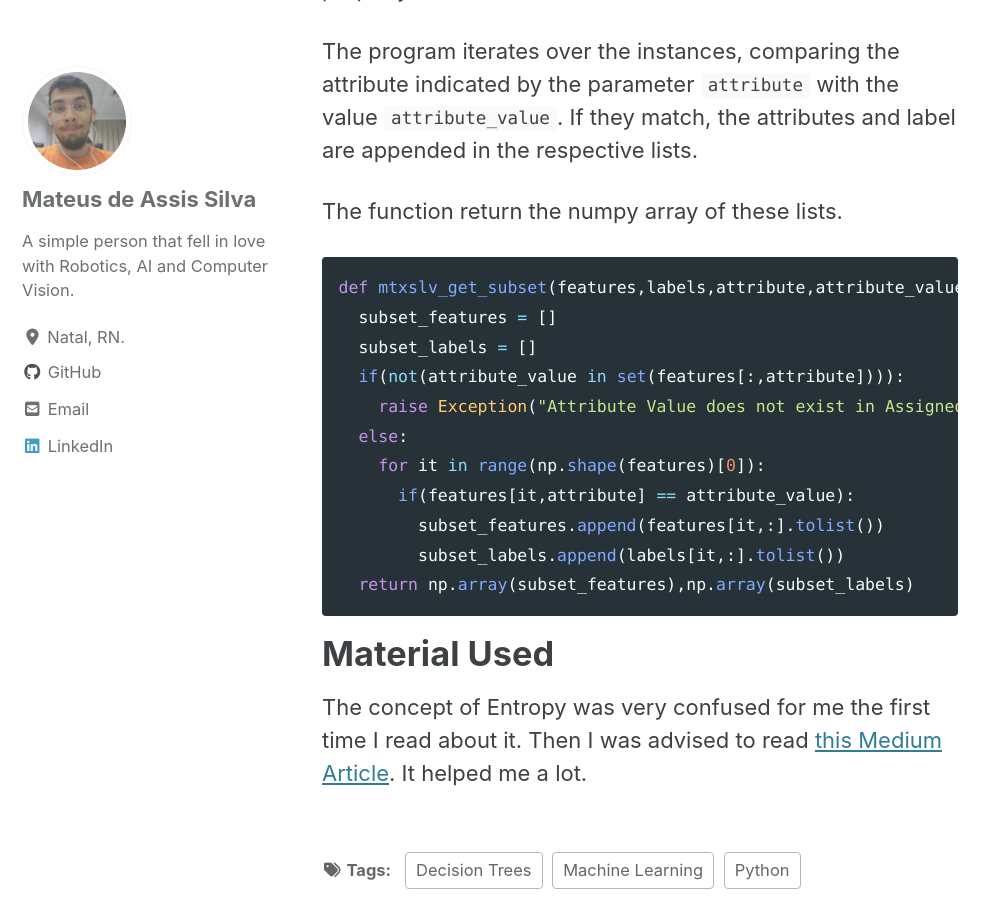
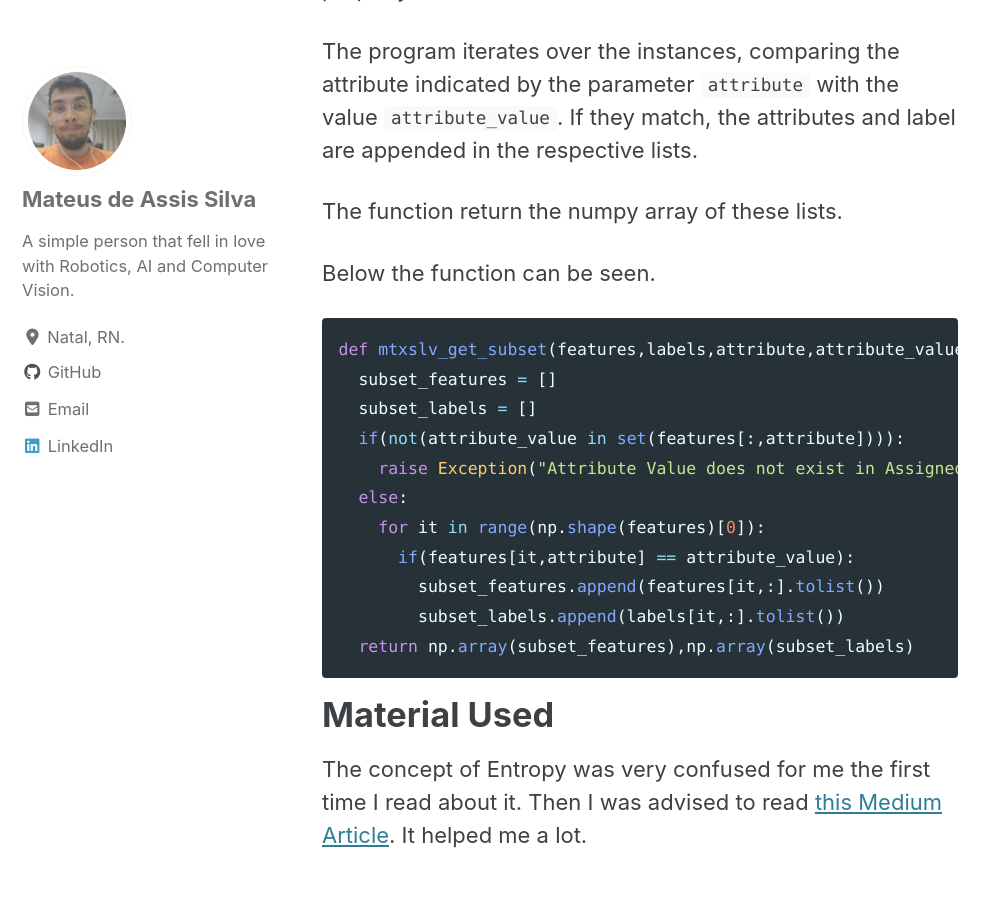
Before and after one commit to mtxslv/mtxslv.github.io, a Jekyll site: the page built from _posts/2020-05-12-id3_part_2.md, in a window 1280 px wide and 900 px high, scrolled down 5228 px. Shown: the whole window, without its empty margins (0-999 px from the left). Built offline with Jekyll 4.4.1, drawn with Linux system fonts in a browser that asks for light colours; cached includes are drawn as plain includes; nearby versions of some CDN libraries; formulas are drawn with MathJax 3.

````diff
--- a/_posts/2020-05-12-id3_part_2.md
+++ b/_posts/2020-05-12-id3_part_2.md
@@ -113,6 +113,8 @@
 
 The function return the numpy array of these lists.
 
+Below the function can be seen.
+
 {% raw %}
 ```python
 def mtxslv_get_subset(features,labels,attribute,attribute_value):
````
